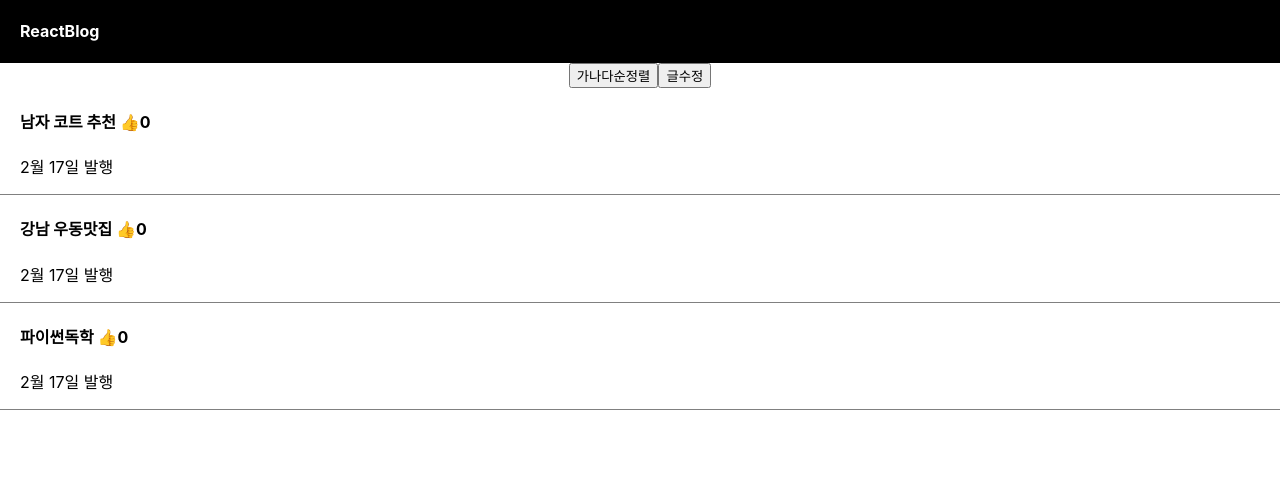
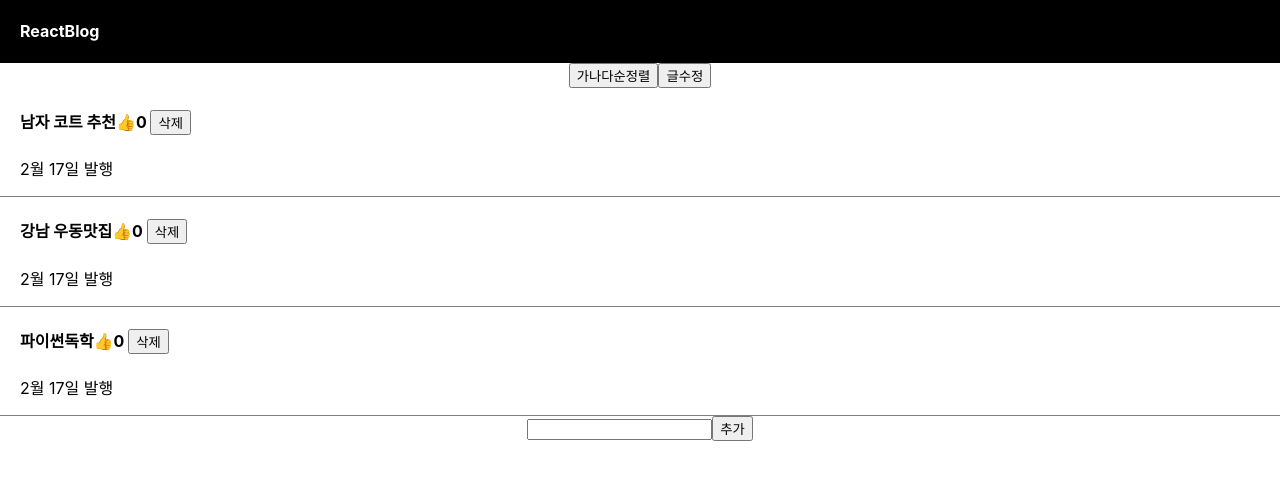
Before and after one commit to bokob/React_blog, a React (Create React App) app: page / in a window 1280 px wide. Shown: the top 480 px of the page. Built offline with nearby package versions, Linux system fonts and the light colour scheme.

Commit message:
숙제6 글 추가, 삭제 기능 완료

```diff
--- a/src/App.js
+++ b/src/App.js
@@ -7,7 +7,8 @@ function App() {
   let [글제목, 글제목변경] = useState(["남자 코트 추천", "강남 우동맛집", "파이썬독학"]);
   let [따봉, 따봉변경] = useState([0,0,0]);
   let [modal, setModal] = useState(false);
-  let [idx, setIdx] = useState(-1);
+  let [title, setTitle] = useState(0);
+  let [입력값, 입력값변경] = useState('');
 
   [1,2,3].map(function(){
     return '123'
@@ -52,23 +53,36 @@ function App() {
           return (
           <div className="list" key={i}>
             <h4 onClick={()=>{
-              idx = i;
-              setIdx(idx);
+              setTitle(i);
               setModal(!modal);}
-              }>{글제목[i]} <span
-            onClick={()=>{
+              }>{글제목[i]}
+              <span onClick={(e)=>{ e.stopPropagation();
               let copy = [...따봉]
               copy[i]+=1
-              따봉변경(copy)}}>👍</span>{따봉[i]}</h4>
+              따봉변경(copy)}}>👍</span>{따봉[i]}
+
+              <b/> <button onClick={(e)=>{ e.stopPropagation();
+                글제목.splice(i,1);
+                let newTitle=[...글제목];
+                글제목변경(newTitle);
+              }}>삭제</button>
+              </h4>
             <p>2월 17일 발행</p>
           </div>
           )
         })
       }
 
+      <input onChange={(e)=>{입력값변경(e.target.value);
+        console.log(입력값)}}></input>
+        <button onClick={()=>{
+          글제목.push(입력값);
+          글제목변경(글제목);
+        }}>추가</button>
+
       {
         (modal==true) ? <Modal
-        글제목={글제목} 글제목변경={글제목변경} 인덱스={idx}
+        글제목={글제목} 글제목변경={글제목변경} title={title}
         /> : null
       }
 
@@ -79,7 +93,7 @@ function App() {
 function Modal(props){
   return(
     <div className="modal" style={{background: props.color}}>
-        <h4>{props.글제목[props.인덱스]}</h4>
+        <h4>{props.글제목[props.title]}</h4>
         <p>날짜</p>
         <p>상세내용</p>
         <button>글수정</button>
```
